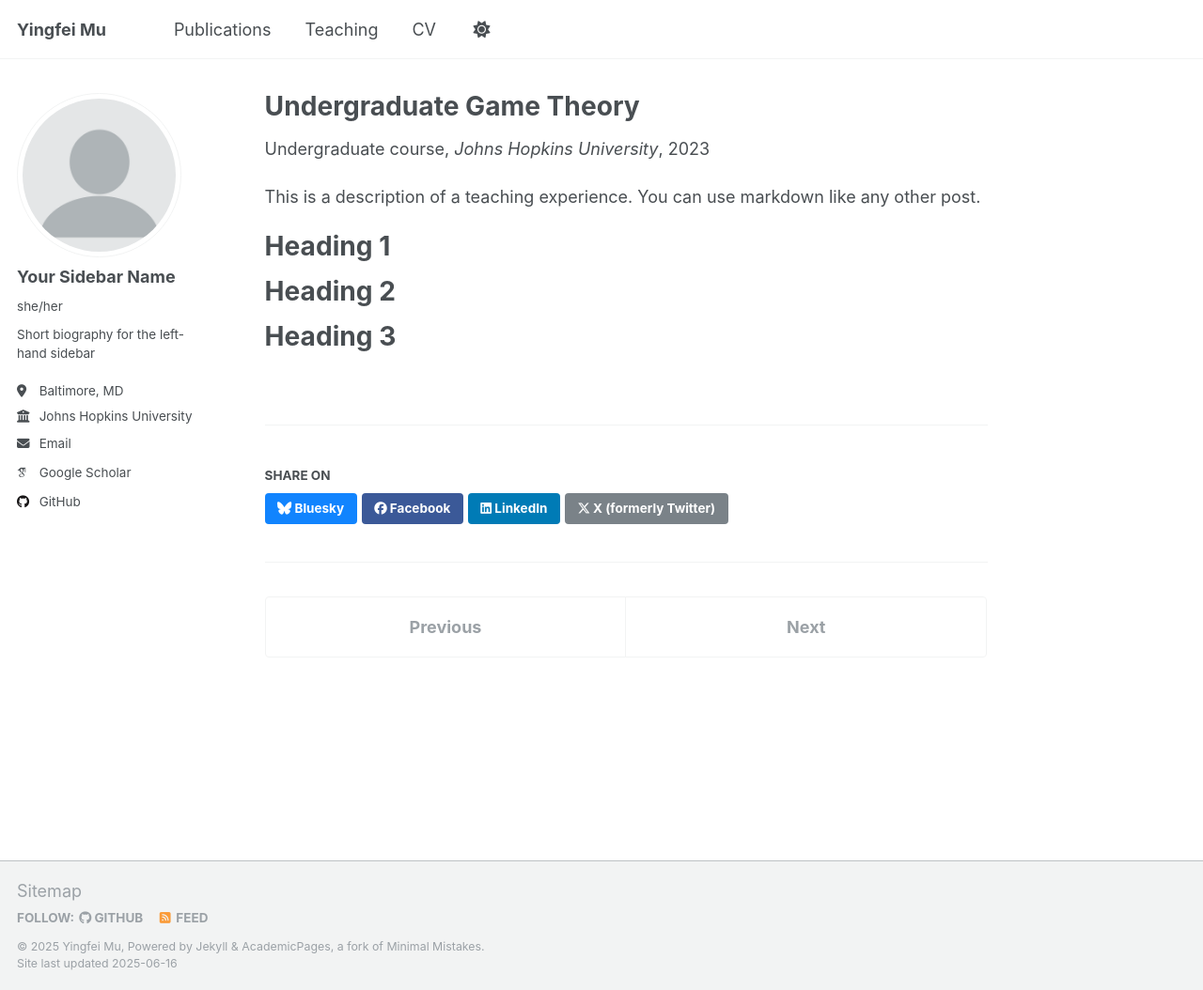
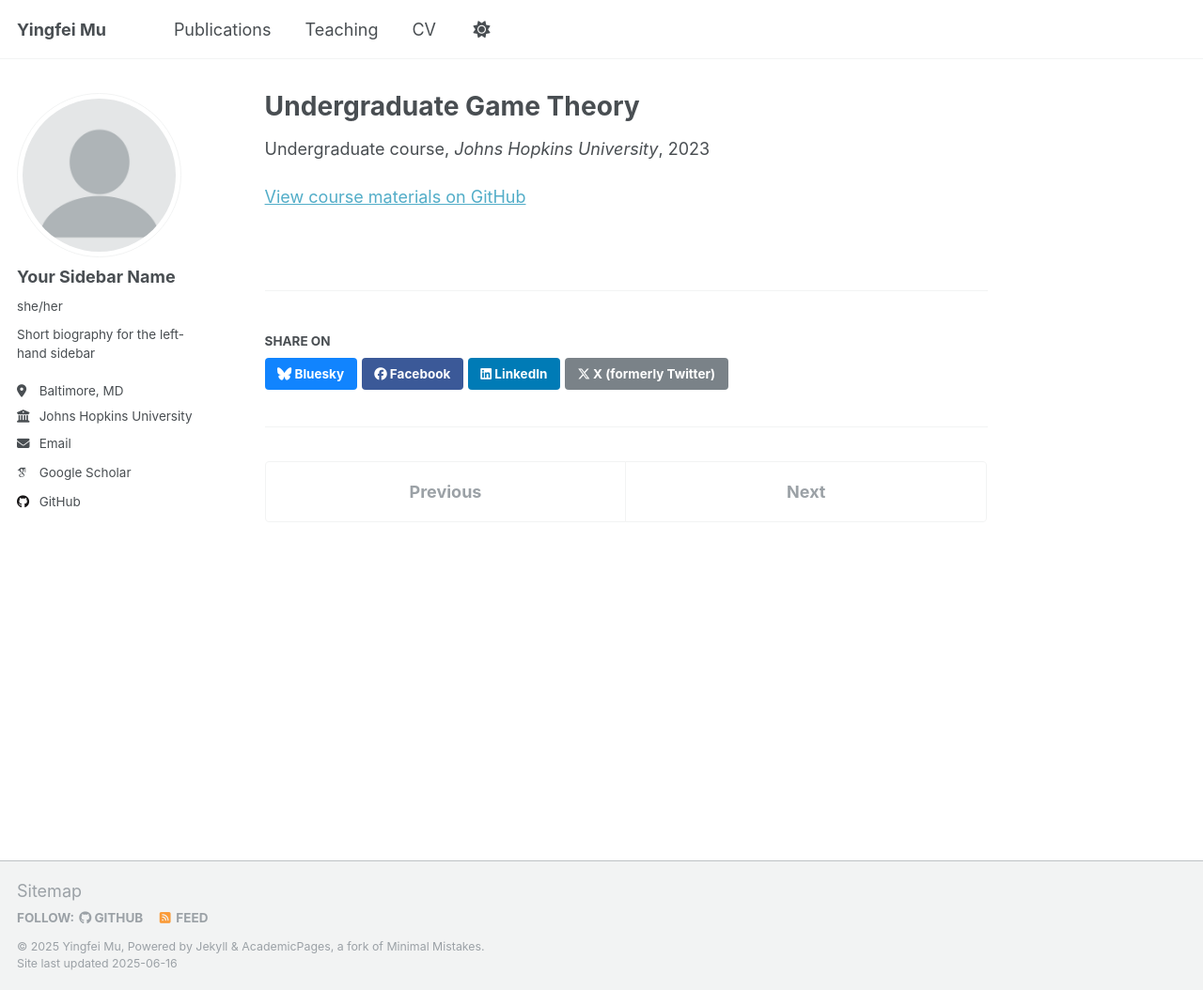
Before and after one commit to InfiniteMu/infinitemu.github.io, a Jekyll site: the page built from _teaching/2014-spring-teaching-1.md, in a window 1280 px wide and 1054 px high. Shown: the whole window at 94% size. Built offline with Jekyll 4.4.1, drawn with Linux system fonts in a browser that asks for light colours; some web fonts are replaced.

Commit message:
Update 2014-spring-teaching-1.md

```diff
--- a/_teaching/2014-spring-teaching-1.md
+++ b/_teaching/2014-spring-teaching-1.md
@@ -6,15 +6,18 @@ type: "Undergraduate course"
 venue: "Johns Hopkins University"
 date: 2023-09-01
 # location: "City, Country"
+github: "https://github.com/InfiniteMu/Game-Theory-FA23"
 ---
 
-This is a description of a teaching experience. You can use markdown like any other post.
+[View course materials on GitHub]({{ page.github }})
 
-Heading 1
-======
+[//]: This is a description of a teaching experience. You can use markdown like any other post.
 
-Heading 2
-======
+[//]: Heading 1
+[//]: ======
 
-Heading 3
-======
+[//]: Heading 2
+[//]: ======
+
+[//]: Heading 3
+[//]: ======
```
